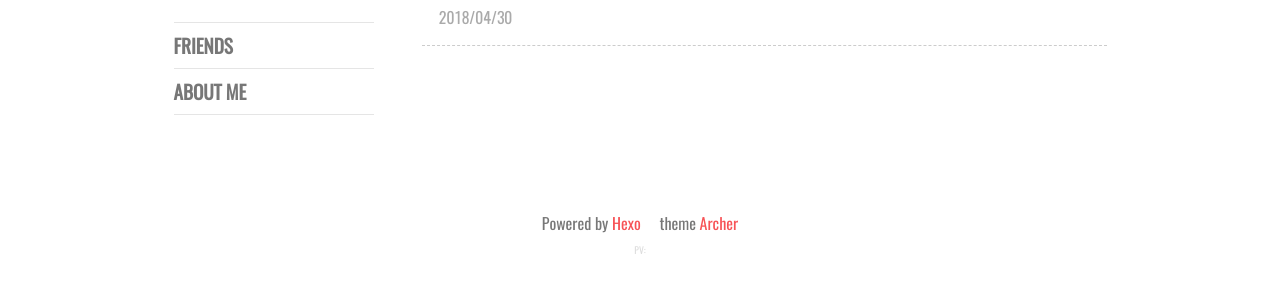
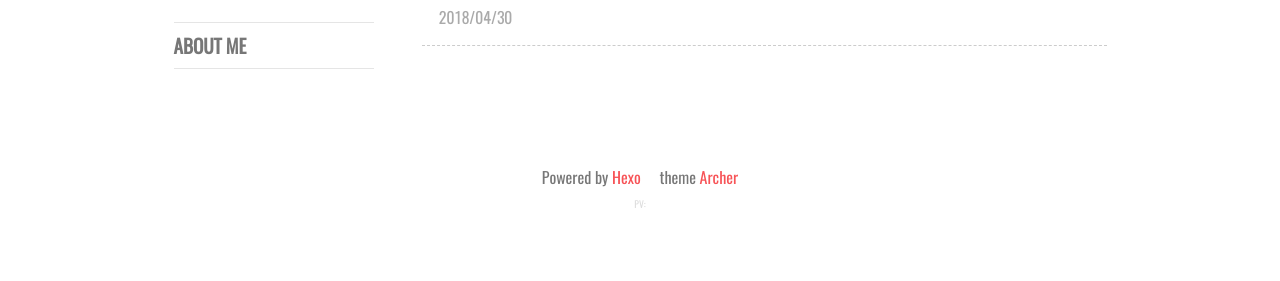
Before and after one commit to myloki/myloki.github.io, a plain HTML site: page index.html in a window 1280 px wide. Shown: the part 596-877 px from the top of the page. After the commit the page ends 831 px from the top, so only its background shows below. Drawn offline with nearby package versions, Linux system fonts and the light colour scheme; some packages are replaced by stand-ins of ours; a script that the page names is missing; a web font is replaced by a local one.

Commit message:
Site updated: 2018-05-01 23:02:55

```diff
--- a/index.html
+++ b/index.html
@@ -402,17 +402,6 @@ More...
     </div>
 
 
-        <div class="friends">
-            <div>FRIENDS</div>
-
-
-
-
-
-
-
-        </div>
-
 
         <div class="about-me">
             <a href = "/about" >ABOUT ME</a>
```
